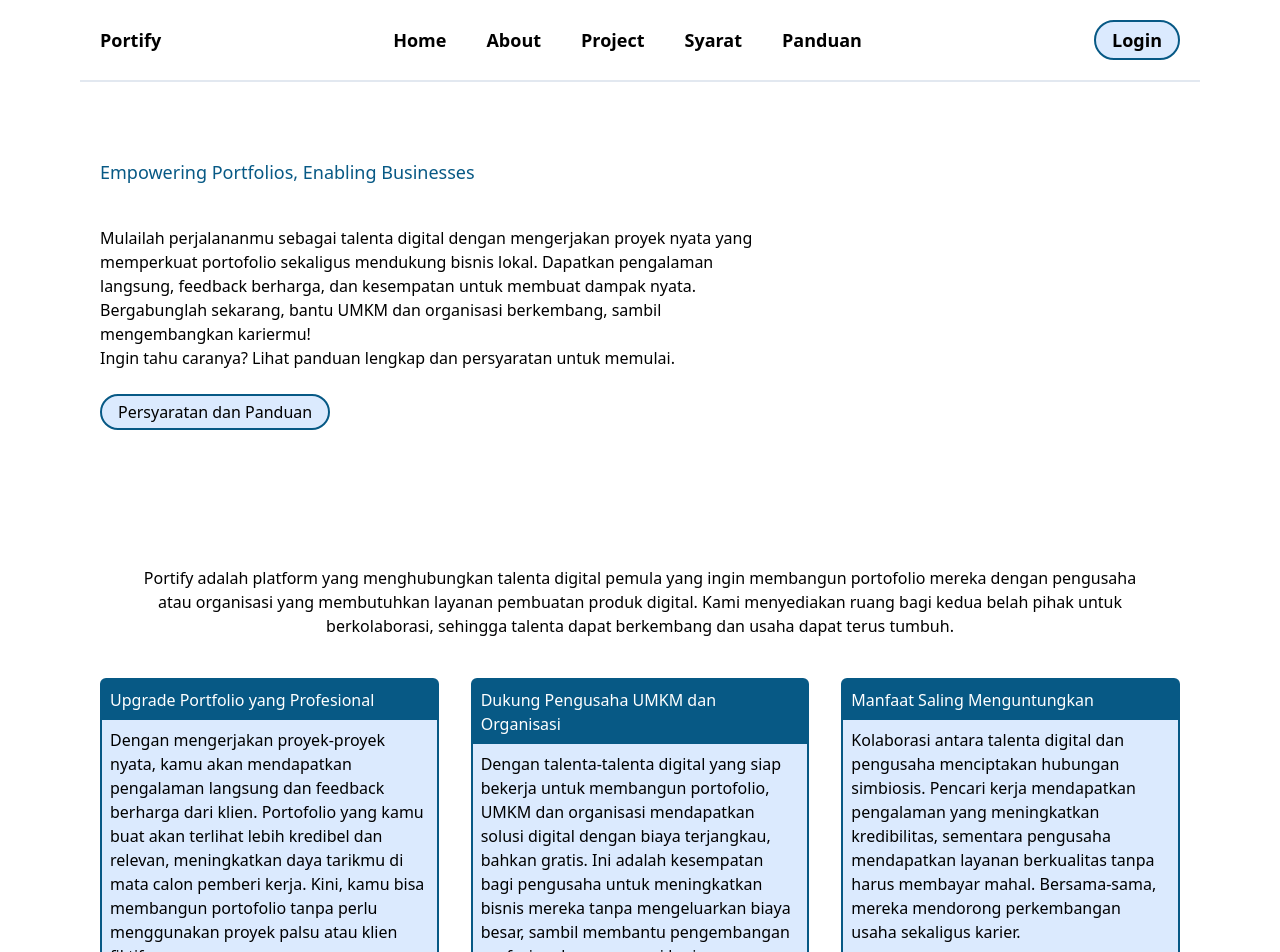
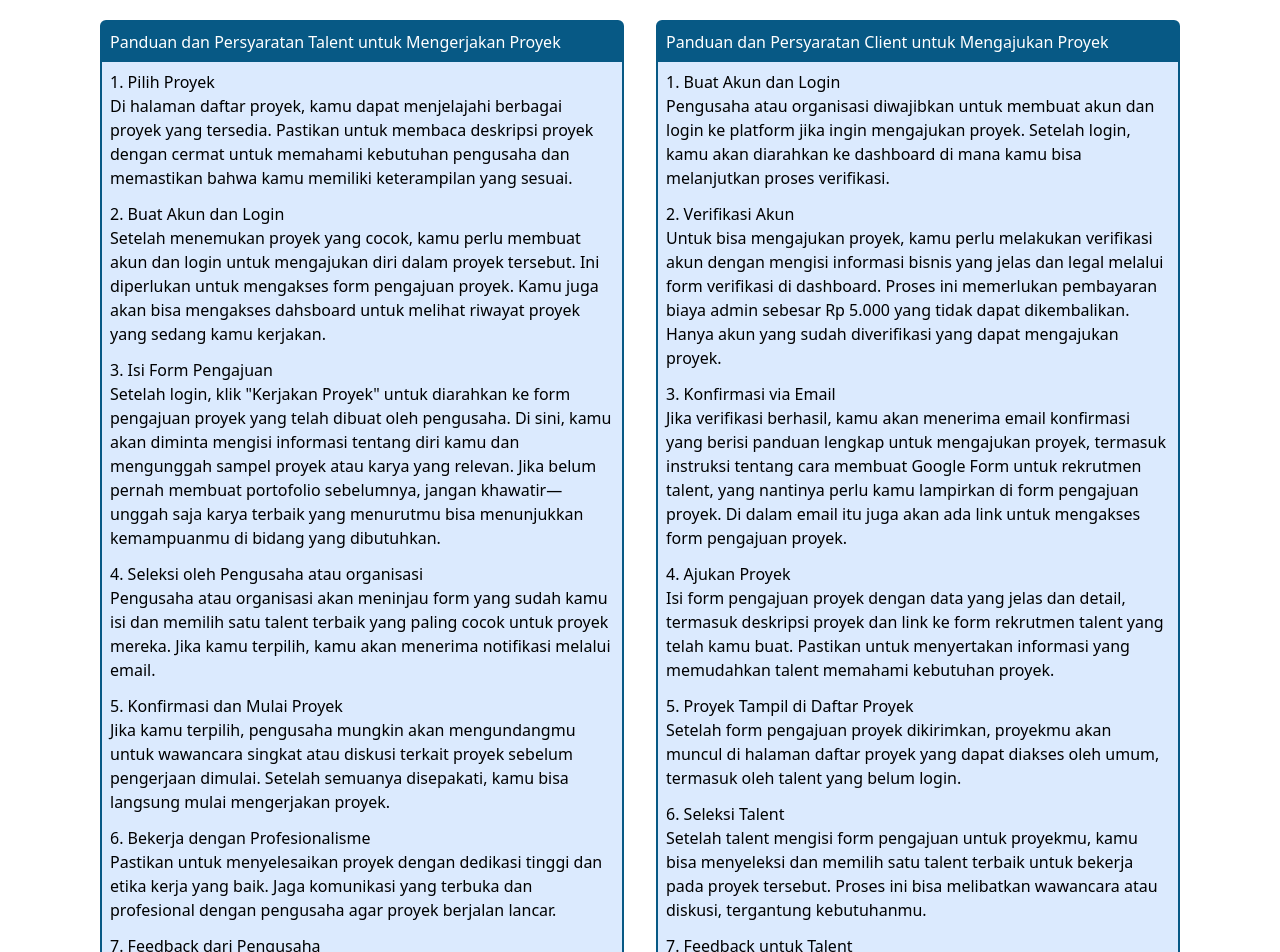
Before and after one commit to Komalasari076/Portify-project, a React (Vite) app: page / in a window 1280 px wide. Shown: the top 952 px of the page. Built offline with nearby package versions, Linux system fonts and the light colour scheme.

Commit message:
menambahkan styel untuk panduan

```diff
--- a/src/App.jsx
+++ b/src/App.jsx
@@ -8,7 +8,7 @@ import Panduan from "./components/Main/Panduan";
 function App() {
   return (
     <div className="box-border md:container md:mx-auto">
-      <Navbar />
+      {/* <Navbar />
 
       <HeroSection />
 
@@ -16,7 +16,9 @@ function App() {
 
       <CallToAction />
 
-      <Footer />
+      <Footer /> */}
+
+      <Panduan/>
     </div>
   );
 }
--- a/src/components/Main/Panduan.jsx
+++ b/src/components/Main/Panduan.jsx
@@ -1,44 +1,48 @@
 function Panduan() {
   return (
-    <>
-      <div>
-        <h1>Panduan dan Persyaratan Talent untuk Mengerjakan Proyek</h1>
+    <div className="grid grid-cols-2 gap-8 p-5 font-medium text-base">
+      <div className=" rounded-md bg-blue-100 border-2 border-sky-800">
+        <h1 className="p-2 text-white bg-sky-800">
+          Panduan dan Persyaratan Talent untuk Mengerjakan Proyek
+        </h1>
 
+        <div className="p-2">
           <h1>1. Pilih Proyek</h1>
-        <p>
-          Di halaman daftar proyek, kamu dapat menjelajahi berbagai proyek yang
-          tersedia. Pastikan untuk membaca deskripsi proyek dengan cermat untuk
-          memahami kebutuhan pengusaha dan memastikan bahwa kamu memiliki
-          keterampilan yang sesuai.
+          <p className="mb-3">
+            Di halaman daftar proyek, kamu dapat menjelajahi berbagai proyek
+            yang tersedia. Pastikan untuk membaca deskripsi proyek dengan cermat
+            untuk memahami kebutuhan pengusaha dan memastikan bahwa kamu
+            memiliki keterampilan yang sesuai.
           </p>
 
           <h1>2. Buat Akun dan Login</h1>
-        <p>
-          Setelah menemukan proyek yang cocok, kamu perlu membuat akun dan login
-          untuk mengajukan diri dalam proyek tersebut. Ini diperlukan untuk
-          mengakses form pengajuan proyek. Kamu juga akan bisa mengakses
+          <p className="mb-3">
+            Setelah menemukan proyek yang cocok, kamu perlu membuat akun dan
+            login untuk mengajukan diri dalam proyek tersebut. Ini diperlukan
+            untuk mengakses form pengajuan proyek. Kamu juga akan bisa mengakses
             dahsboard untuk melihat riwayat proyek yang sedang kamu kerjakan.
           </p>
 
           <h1>3. Isi Form Pengajuan</h1>
-        <p>
+          <p className="mb-3">
             Setelah login, klik "Kerjakan Proyek" untuk diarahkan ke form
-          pengajuan proyek yang telah dibuat oleh pengusaha. Di sini, kamu akan
-          diminta mengisi informasi tentang diri kamu dan mengunggah sampel
-          proyek atau karya yang relevan. Jika belum pernah membuat portofolio
-          sebelumnya, jangan khawatir—unggah saja karya terbaik yang menurutmu
-          bisa menunjukkan kemampuanmu di bidang yang dibutuhkan.
+            pengajuan proyek yang telah dibuat oleh pengusaha. Di sini, kamu
+            akan diminta mengisi informasi tentang diri kamu dan mengunggah
+            sampel proyek atau karya yang relevan. Jika belum pernah membuat
+            portofolio sebelumnya, jangan khawatir—unggah saja karya terbaik
+            yang menurutmu bisa menunjukkan kemampuanmu di bidang yang
+            dibutuhkan.
           </p>
 
           <h1>4. Seleksi oleh Pengusaha atau organisasi</h1>
-        <p>
+          <p className="mb-3">
             Pengusaha atau organisasi akan meninjau form yang sudah kamu isi dan
             memilih satu talent terbaik yang paling cocok untuk proyek mereka.
             Jika kamu terpilih, kamu akan menerima notifikasi melalui email.
           </p>
 
           <h1>5. Konfirmasi dan Mulai Proyek</h1>
-        <p>
+          <p className="mb-3">
             Jika kamu terpilih, pengusaha mungkin akan mengundangmu untuk
             wawancara singkat atau diskusi terkait proyek sebelum pengerjaan
             dimulai. Setelah semuanya disepakati, kamu bisa langsung mulai
@@ -46,83 +50,86 @@ function Panduan() {
           </p>
 
           <h1>6. Bekerja dengan Profesionalisme</h1>
-        <p>
+          <p className="mb-3">
             Pastikan untuk menyelesaikan proyek dengan dedikasi tinggi dan etika
             kerja yang baik. Jaga komunikasi yang terbuka dan profesional dengan
             pengusaha agar proyek berjalan lancar.
           </p>
 
           <h1>7. Feedback dari Pengusaha</h1>
-        <p>
-          Setelah proyek selesai, kamu akan menerima umpan balik yang jujur dan
-          membangun dari pengusaha. Ini akan sangat berguna untuk pengembangan
-          dirimu dan memperkaya portofolio ke depannya.
+          <p className="mb-3">
+            Setelah proyek selesai, kamu akan menerima umpan balik yang jujur
+            dan membangun dari pengusaha. Ini akan sangat berguna untuk
+            pengembangan dirimu dan memperkaya portofolio ke depannya.
           </p>
         </div>
+      </div>
 
-      <div>
-        <h1>
-          Panduan dan Persyaratan Pengusaha/Organisasi untuk Mengajukan Proyek
+      <div className="rounded-md bg-blue-100 border-2 border-sky-800">
+        <h1 className="p-2 text-white bg-sky-800">
+          Panduan dan Persyaratan Client untuk Mengajukan Proyek
         </h1>
 
-        <h1>Buat Akun dan Login</h1>
-        <p>
+        <div className="p-2">
+          <h1>1. Buat Akun dan Login</h1>
+          <p className="mb-3">
             Pengusaha atau organisasi diwajibkan untuk membuat akun dan login ke
             platform jika ingin mengajukan proyek. Setelah login, kamu akan
             diarahkan ke dashboard di mana kamu bisa melanjutkan proses
             verifikasi.
           </p>
 
-        <h1>Verifikasi Akun</h1>
-        <p>
+          <h1>2. Verifikasi Akun</h1>
+          <p className="mb-3">
             Untuk bisa mengajukan proyek, kamu perlu melakukan verifikasi akun
             dengan mengisi informasi bisnis yang jelas dan legal melalui form
-          verifikasi di dashboard. Proses ini memerlukan pembayaran biaya admin
-          sebesar Rp 5.000 yang tidak dapat dikembalikan. Hanya akun yang sudah
-          diverifikasi yang dapat mengajukan proyek.
+            verifikasi di dashboard. Proses ini memerlukan pembayaran biaya
+            admin sebesar Rp 5.000 yang tidak dapat dikembalikan. Hanya akun
+            yang sudah diverifikasi yang dapat mengajukan proyek.
           </p>
 
-        <h1>Konfirmasi via Email</h1>
-        <p>
+          <h1>3. Konfirmasi via Email</h1>
+          <p className="mb-3">
             Jika verifikasi berhasil, kamu akan menerima email konfirmasi yang
             berisi panduan lengkap untuk mengajukan proyek, termasuk instruksi
-          tentang cara membuat Google Form untuk rekrutmen talent, yang nantinya
-          perlu kamu lampirkan di form pengajuan proyek. Di dalam email itu juga
-          akan ada link untuk mengakses form pengajuan proyek.
+            tentang cara membuat Google Form untuk rekrutmen talent, yang
+            nantinya perlu kamu lampirkan di form pengajuan proyek. Di dalam
+            email itu juga akan ada link untuk mengakses form pengajuan proyek.
           </p>
 
-        <h1>Ajukan Proyek</h1>
-        <p>
-          Isi form pengajuan proyek dengan data yang jelas dan detail, termasuk
-          deskripsi proyek dan link ke form rekrutmen talent yang telah kamu
-          buat. Pastikan untuk menyertakan informasi yang memudahkan talent
-          memahami kebutuhan proyek.
+          <h1>4. Ajukan Proyek</h1>
+          <p className="mb-3">
+            Isi form pengajuan proyek dengan data yang jelas dan detail,
+            termasuk deskripsi proyek dan link ke form rekrutmen talent yang
+            telah kamu buat. Pastikan untuk menyertakan informasi yang
+            memudahkan talent memahami kebutuhan proyek.
           </p>
 
-        <h1>Proyek Tampil di Daftar Proyek</h1>
-        <p>
+          <h1>5. Proyek Tampil di Daftar Proyek</h1>
+          <p className="mb-3">
             Setelah form pengajuan proyek dikirimkan, proyekmu akan muncul di
             halaman daftar proyek yang dapat diakses oleh umum, termasuk oleh
             talent yang belum login.
           </p>
 
-        <h1>Seleksi Talent</h1>
-        <p>
+          <h1>6. Seleksi Talent</h1>
+          <p className="mb-3">
             Setelah talent mengisi form pengajuan untuk proyekmu, kamu bisa
             menyeleksi dan memilih satu talent terbaik untuk bekerja pada proyek
             tersebut. Proses ini bisa melibatkan wawancara atau diskusi,
             tergantung kebutuhanmu.
           </p>
 
-        <h1>Feedback untuk Talent</h1>
-        <p>
+          <h1>7. Feedback untuk Talent</h1>
+          <p className="mb-3">
             Setelah proyek selesai, jangan lupa untuk memberikan feedback yang
             jujur dan membangun kepada talent yang telah bekerja. Ini akan
             membantu mereka mengembangkan keterampilan lebih jauh dan juga
             membangun hubungan baik dengan talent di masa depan.
           </p>
         </div>
-    </>
+      </div>
+    </div>
   );
 }
 
```
Lines whose indentation alone changed are shown as unchanged.
